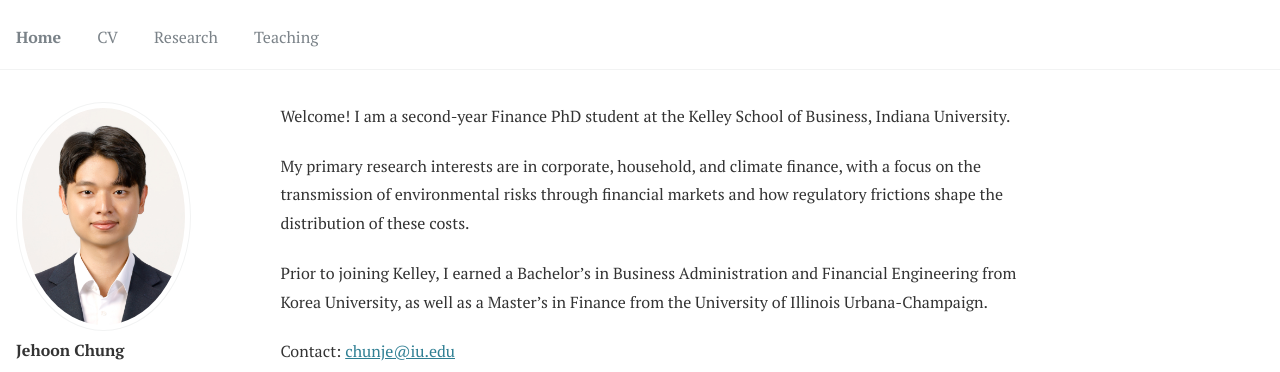
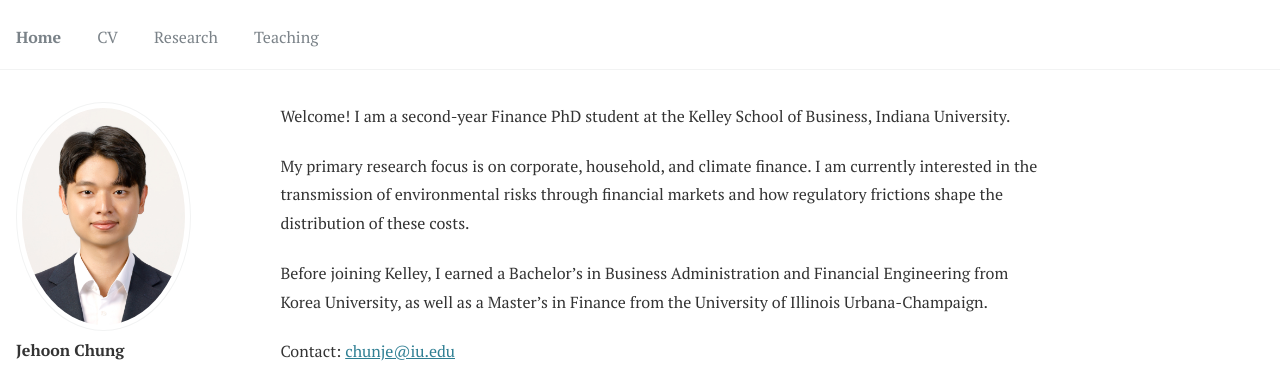
Before and after one commit to JehoonChung/jehoonchung.github.io, a Jekyll site: the page built from _pages/about.md, in a window 1280 px wide. Shown: the top 372 px of the page. Built offline with Jekyll 4.4.1, drawn with Linux system fonts in a browser that asks for light colours.

Commit message:
Update about.md

```diff
--- a/_pages/about.md
+++ b/_pages/about.md
@@ -9,8 +9,8 @@ redirect_from:
 
 Welcome! I am a second-year Finance PhD student at the Kelley School of Business, Indiana University.
 
-My primary research interests are in corporate, household, and climate finance, with a focus on the transmission of environmental risks through financial markets and how regulatory frictions shape the distribution of these costs.
+My primary research focus is on corporate, household, and climate finance. I am currently interested in the transmission of environmental risks through financial markets and how regulatory frictions shape the distribution of these costs.
 
-Prior to joining Kelley, I earned a Bachelor's in Business Administration and Financial Engineering from Korea University, as well as a Master’s in Finance from the University of Illinois Urbana-Champaign.
+Before joining Kelley, I earned a Bachelor's in Business Administration and Financial Engineering from Korea University, as well as a Master’s in Finance from the University of Illinois Urbana-Champaign.
 
 Contact: <a href="mailto:chunje@iu.edu">chunje@iu.edu</a>
```
